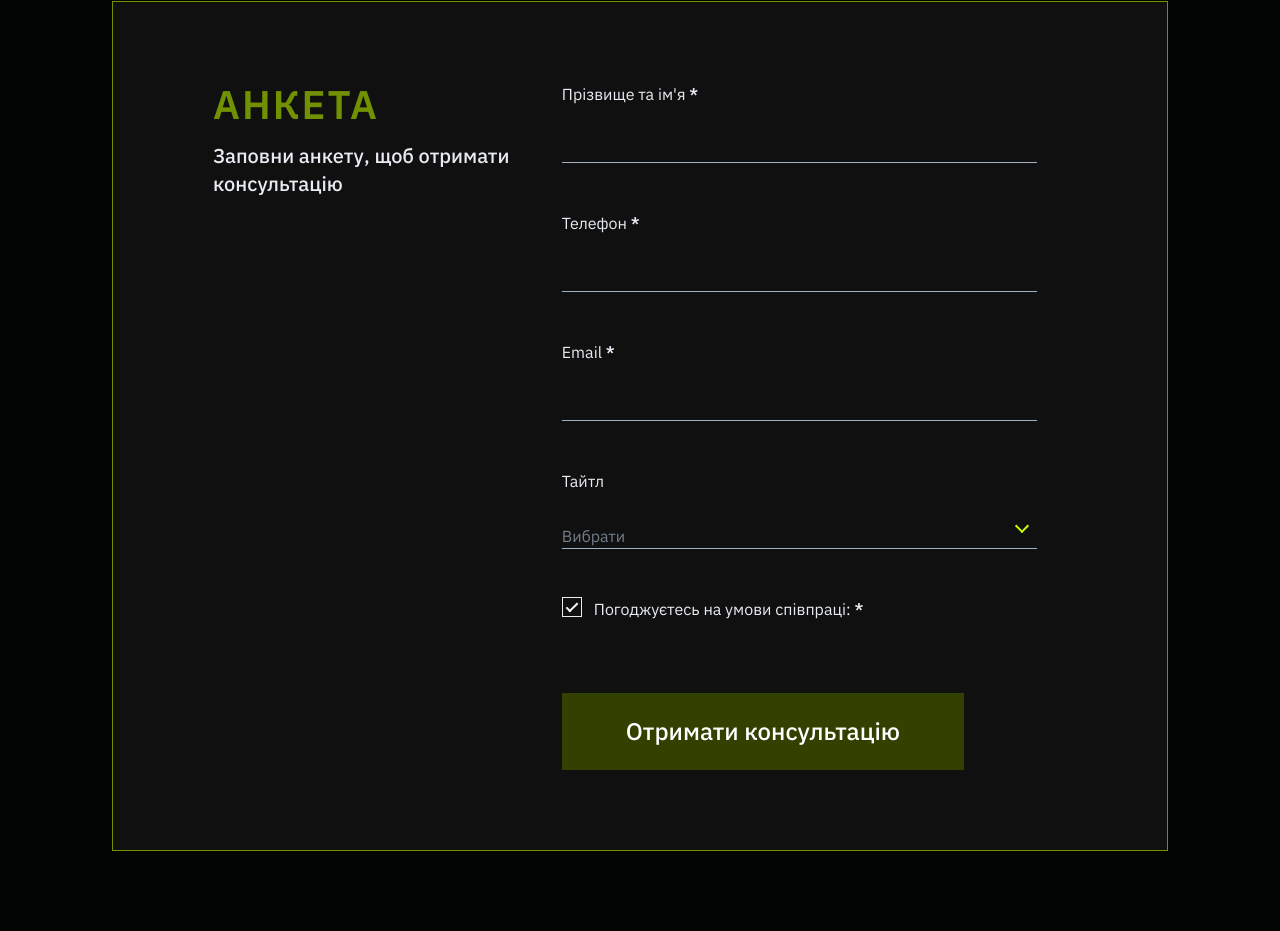
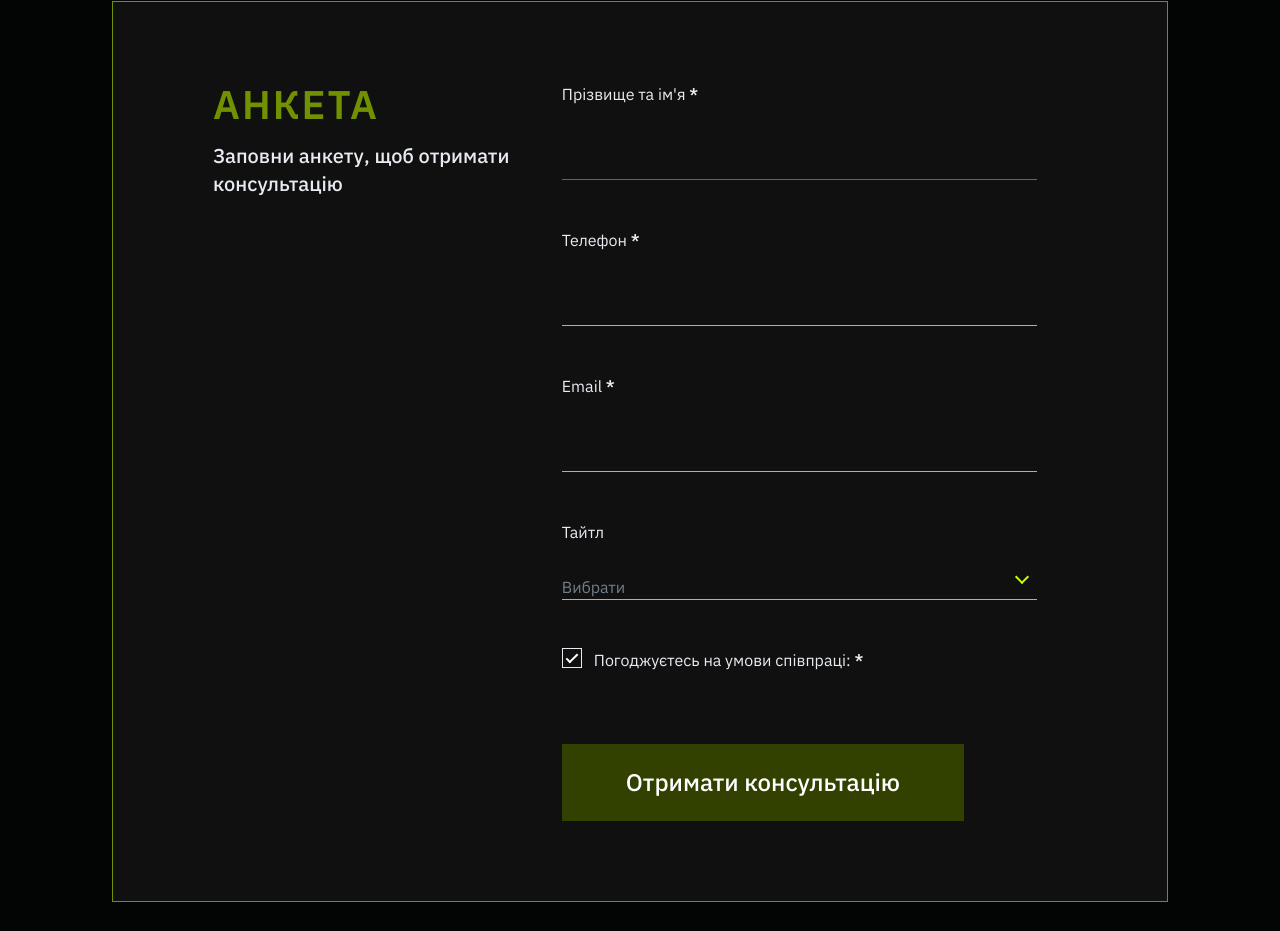
Before and after one commit to AsyaYeromina/commercentr, a website built with Parcel: page src/index.html in a window 1280 px wide. Shown: the part 7054-7985 px from the top of the page. Built offline with nearby package versions, Linux system fonts and the light colour scheme; a web font is replaced by a local one.

Commit message:
styled form inputs states

```diff
--- a/src/css/styles.css
+++ b/src/css/styles.css
@@ -695,6 +695,11 @@ main {
   order: 0;
   margin-bottom: 48px;
   background-color: inherit;
+  color: var(--color-grey-0);
+  font-size: 14px;
+  font-weight: 400;
+  line-height: 1.5;
+  padding: 12px 16px;
 }
 
 .form-group--checkbox {
@@ -796,6 +801,25 @@ main {
   content: " *";
   color: inherit;
   font-weight: bold;
+}
+
+.form-input:focus {
+  border-bottom: 1px solid var(--color-system-blue);
+}
+
+.form-input--error {
+  border-bottom: 1px solid var(--color-system-error);
+  position: relative;
+}
+
+.form-input--error::after {
+  content: "Please enter a valid data";
+  color: var(--color-system-error);
+  font-size: 14px;
+  font-weight: 400;
+  line-height: 1.5;
+  margin-top: 8px;
+  position: absolute;
 }
 
 /* #endregion */
--- a/src/index.html
+++ b/src/index.html
@@ -411,7 +411,7 @@
                       type="text"
                       id="name"
                       name="name"
-                      class="form-input"
+                      class="form-input form-input--error"
                       required
                     >
                     <label for="name" class="form-label">Прізвище та ім'я</label>
```
